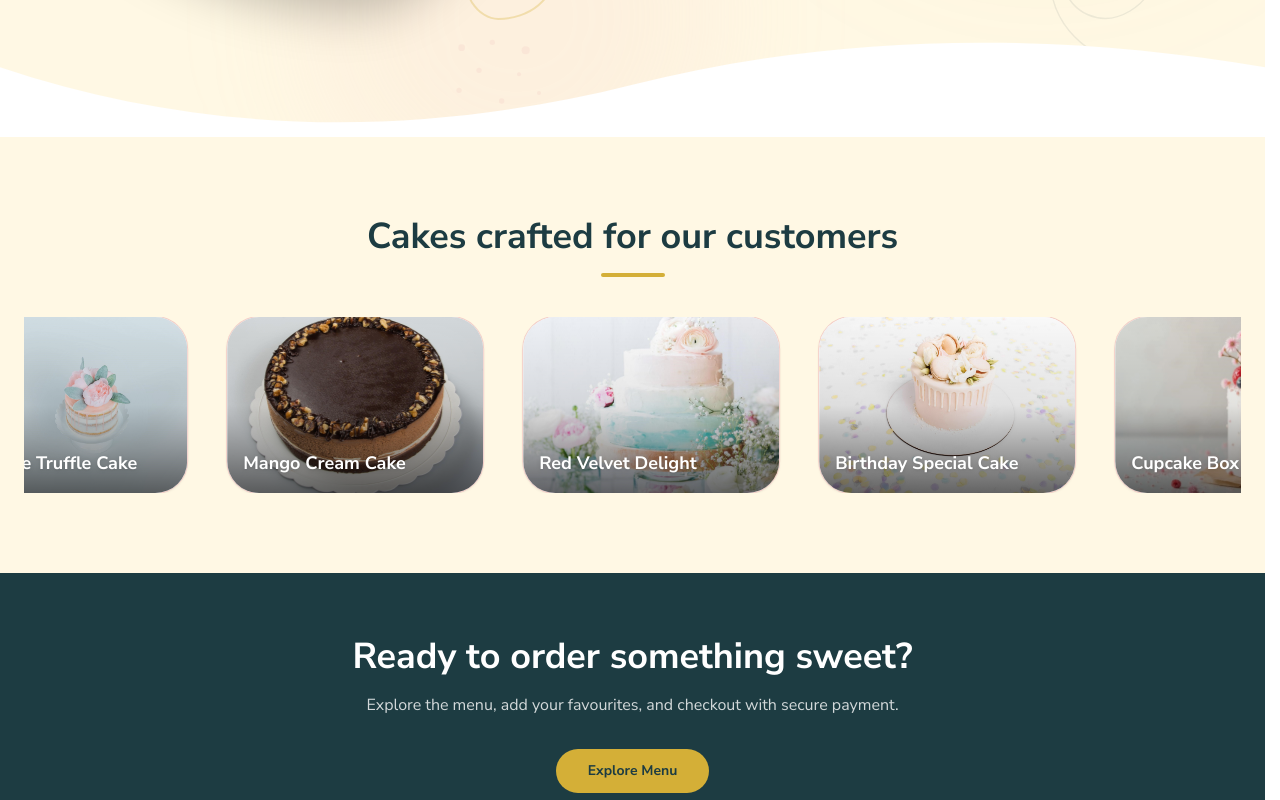
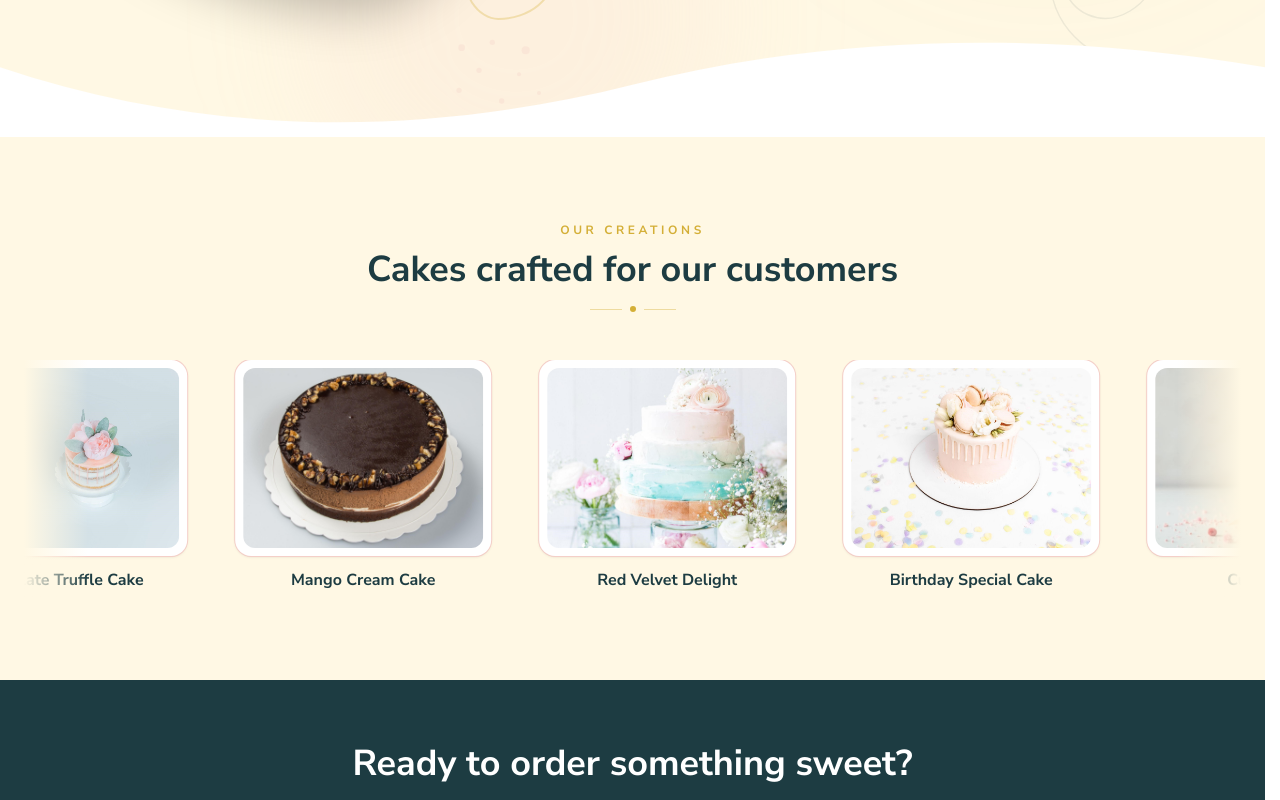
Before and after one commit to KhaleesiOfCode/the-little-patisserei, a Next.js app: page / in a window 1280 px wide. Shown: the part 620-1420 px from the top of the page. Built offline with nearby package versions, Linux system fonts and the light colour scheme; no server answers; the database is empty.

Commit message:
Redesign homepage gallery: polaroid-style cards with frame matte, gold hover effects, slide-out name underline, gradient edge fades

```diff
--- a/app/page.tsx
+++ b/app/page.tsx
@@ -205,20 +205,25 @@ export default function HomePage() {
       <ScrollReveal>
         <section className="bg-[#FFF8E4] px-5 py-12 sm:px-6 sm:py-20">
           <div className="mx-auto max-w-7xl overflow-hidden">
-            <div className="mb-10 text-center">
+            <div className="mb-12 text-center">
+              <span className="mb-3 inline-block text-xs font-bold uppercase tracking-[0.3em] text-[#D4AF37]">Our Creations</span>
               <h2 className="text-3xl font-extrabold text-[#1D3C42] sm:text-4xl">
                 Cakes crafted for our customers
               </h2>
-              <div className="mx-auto mt-4 h-1 w-16 rounded-full bg-[#D4AF37]" />
+              <div className="mx-auto mt-4 flex items-center justify-center gap-2">
+                <span className="h-px w-8 bg-[#D4AF37]/40" />
+                <span className="h-1.5 w-1.5 rounded-full bg-[#D4AF37]" />
+                <span className="h-px w-8 bg-[#D4AF37]/40" />
+              </div>
             </div>
 
             <div
-              className="relative overflow-hidden"
+              className="relative overflow-hidden before:pointer-events-none before:absolute before:inset-y-0 before:left-0 before:z-10 before:w-16 before:bg-gradient-to-r before:from-[#FFF8E4] before:to-transparent before:content-[''] after:pointer-events-none after:absolute after:inset-y-0 after:right-0 after:z-10 after:w-16 after:bg-gradient-to-l after:from-[#FFF8E4] after:to-transparent after:content-['']"
               onMouseEnter={() => setPaused(true)}
               onMouseLeave={() => setPaused(false)}
             >
               <motion.div
-                className="flex gap-4 sm:gap-10"
+                className="flex gap-6 sm:gap-12"
                 animate={paused ? { x: `0%` } : { x: ["0%", `${scrollPercent}%`] }}
                 transition={{
                   duration: paused ? 0.3 : 25,
@@ -229,19 +234,23 @@ export default function HomePage() {
                 {duplicatedGallery.map((item, index) => (
                   <div
                     key={`${item.name}-${index}`}
-                    className="group relative h-36 w-48 shrink-0 overflow-hidden rounded-[2rem] bg-white shadow-sm ring-1 ring-[#F4CFC8] sm:h-44 sm:w-64"
+                    className="group relative w-48 shrink-0 sm:w-64"
                   >
+                    <div className="relative overflow-hidden rounded-2xl bg-white p-2 shadow-sm ring-1 ring-[#F4CFC8] transition-all duration-500 group-hover:-translate-y-1 group-hover:shadow-lg group-hover:ring-[#D4AF37]/50">
+                      <div className="aspect-[4/3] overflow-hidden rounded-xl">
                         <img
                           src={item.img}
                           alt={item.name}
                           className="h-full w-full object-cover transition duration-500 group-hover:scale-110"
                         />
-
-                    <div className="absolute inset-0 bg-gradient-to-t from-black/60 via-black/10 to-transparent" />
-
-                    <h3 className="absolute bottom-4 left-4 right-4 text-lg font-extrabold text-white drop-shadow">
+                      </div>
+                    </div>
+                    <div className="mt-3 text-center">
+                      <h3 className="text-sm font-bold text-[#1D3C42] transition-colors group-hover:text-[#D4AF37] sm:text-base">
                         {item.name}
                       </h3>
+                      <div className="mx-auto mt-1.5 h-0.5 w-0 rounded-full bg-[#D4AF37] transition-all duration-300 group-hover:w-8" />
+                    </div>
                   </div>
                 ))}
               </motion.div>
```
Lines whose indentation alone changed are shown as unchanged.
